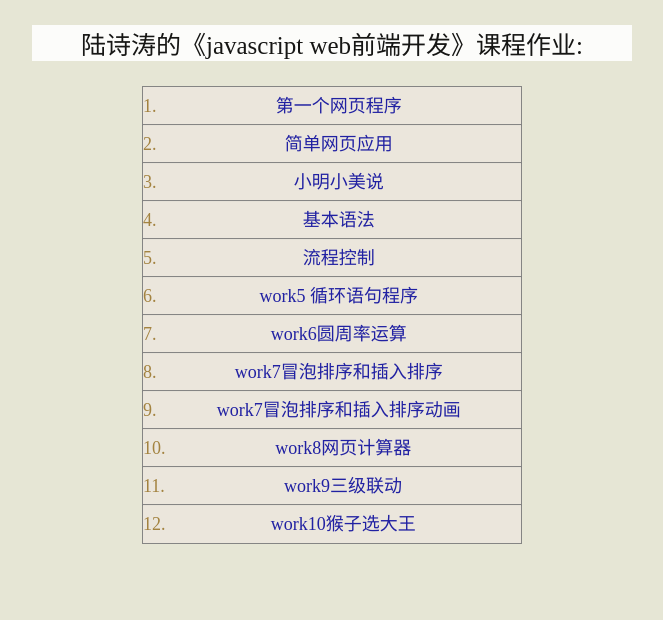
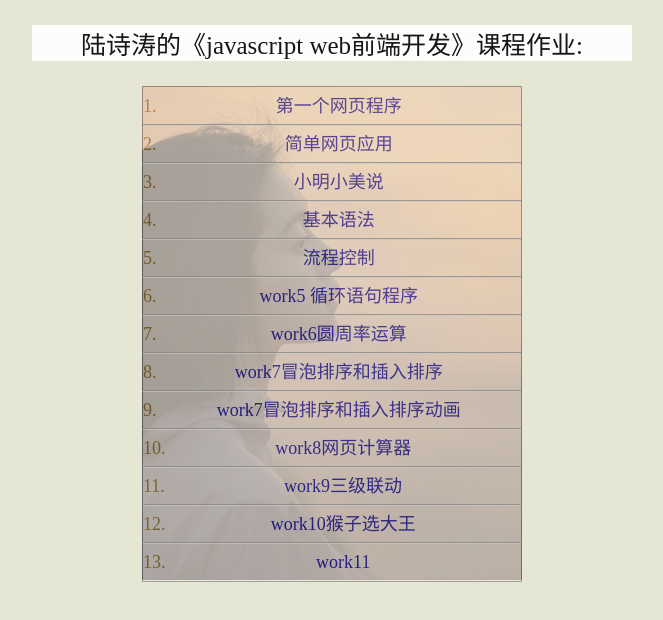
Before and after one commit to lstgithub578/jswork, a plain HTML site: page index.html in a window 1280 px wide. Shown: the whole page, without its empty margins (308-971 px from the left). Drawn offline with Linux system fonts and the light colour scheme.

Commit message:
work10-a

```diff
--- a/css/style.css
+++ b/css/style.css
@@ -31,6 +31,7 @@ a{
 }
 
 .content ul{
+    background: url(../images/back3.png);
     list-style: none;
     color: red;
     margin: 0;
@@ -47,7 +48,7 @@ a{
     height: 38px;
     line-height: 38px;
     text-align: center;
-    opacity:0.95;
+    opacity:0.68;
 }
 
 .content a{
@@ -61,6 +62,7 @@ a{
     display: block;
     text-align: center;
     border:1px solid gray;
+
 }
 
 
--- a/index.html
+++ b/index.html
@@ -22,6 +22,8 @@
     <li><a href="work8/index.html"><span>10.</span>work8网页计算器</a></li>
     <li><a href="work9/index.html"><span>11.</span>work9三级联动</a></li>
     <li><a href="work10/index.html"><span>12.</span>work10猴子选大王</a></li>
+    <li><a href="work11/index.html"><span>13.</span>work11</a></li>
+
     </ul>
     </div>
 </body>
```
Also changed, not shown: work11/index.html (added, +14 -0 lines), images/back2.png (added), images/back3.png (added).
